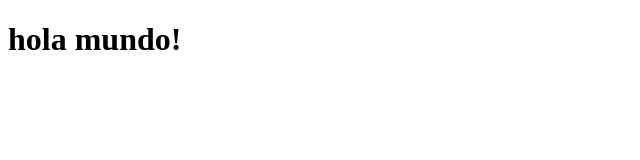
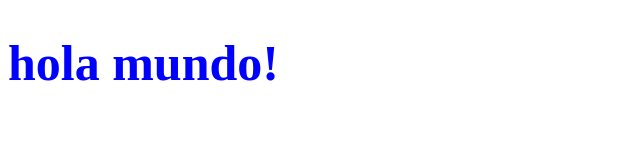
Before and after one commit to leonardogit-hub/git-con-vs, a plain HTML site: page index.html in a window 1280 px wide. Shown: the whole page, without its empty margins (0-640 px from the left). Drawn offline with Linux system fonts and the light colour scheme.

Commit message:
primer commit

```diff
--- a/estilo.css
+++ b/estilo.css
@@ -0,0 +1,4 @@
+h1{
+    color: blue;
+    font-size: 50px;
+}
--- a/index.html
+++ b/index.html
@@ -4,6 +4,7 @@
     <meta charset="UTF-8">
     <meta name="viewport" content="width=device-width, initial-scale=1.0">
     <title>Document</title>
+    <link rel="stylesheet" href="estilo.css">
 </head>
 <body>
     <h1>hola mundo!</h1>
```
